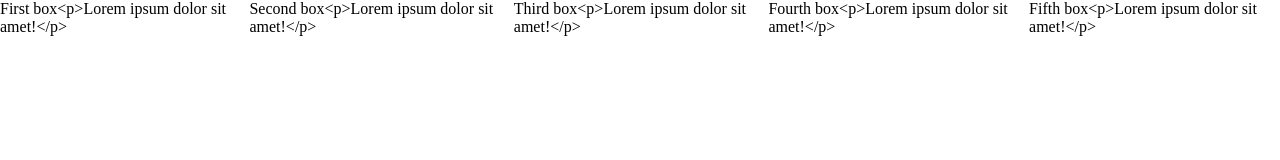
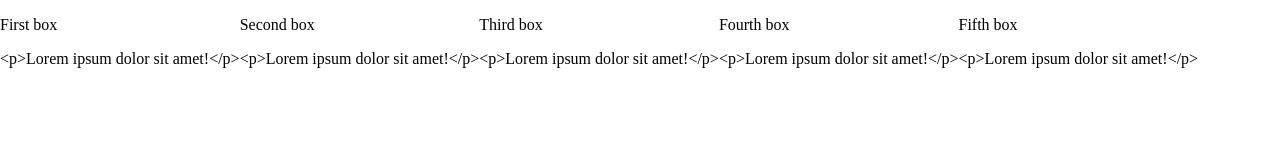
Before and after one commit to Kolumbryna22/Struktury_danych, a website: page index.html in a window 1280 px wide. Drawn offline with Linux system fonts and the light colour scheme.

Commit message:
Update script

```diff
--- a/js/script.js
+++ b/js/script.js
@@ -41,14 +41,30 @@
     function showData() {
         var i;
         var div = [];
+        var title = [];
+        var content = [];
         var element = document.getElementById("dataContent");
 
         for(i = 0; i < data.length; i++) {
             div[i] = document.createElement("div");
             div[i].setAttribute("id", data[i].id);
 
-            div[i].appendChild(addElement(data[i].title));
-            div[i].appendChild(addElement(data[i].content));
+            title[i] = document.createElement("p");
+            title[i].appendChild(document.createTextNode(data[i].title));
+
+            content[i] = document.createElement("p");
+            content[i].appendChild(document.createTextNode(data[i].content));
+
+            div[i].appendChild(title[i]);
+            div[i].appendChild(content[i]);
+
+            // nie wiem dlaczego w ten sposób nie działa
+            // div[i].appendChild(addElement(data[i].title));
+            // div[i].appendChild(addElement(data[i].content);
+            // jak zrobię przez zmienną, np.:
+            // title[i] = addElement(data[i].title);
+            // div[i].appendChild(title[i]);
+            // to też nie działa tylko wystawia sam tekst bez tagu p
 
             element.appendChild(div[i]);
         }
```
Also changed, not shown: sass/_layout.scss (+0 -16 lines), sass/atoms/_box-elements.scss (line endings or trailing spaces), sass/components/_data-content.scss (line endings or trailing spaces), sass/molecules/_box.scss (line endings or trailing spaces).
